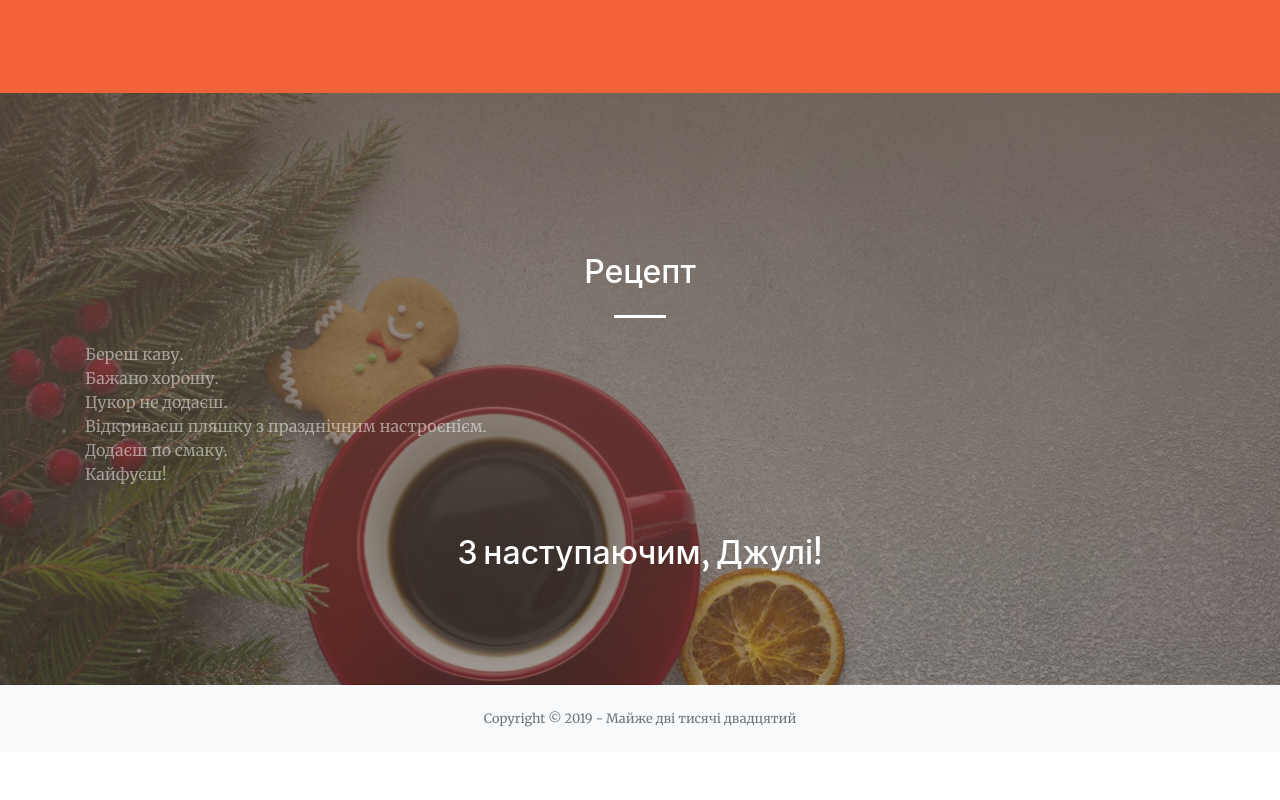
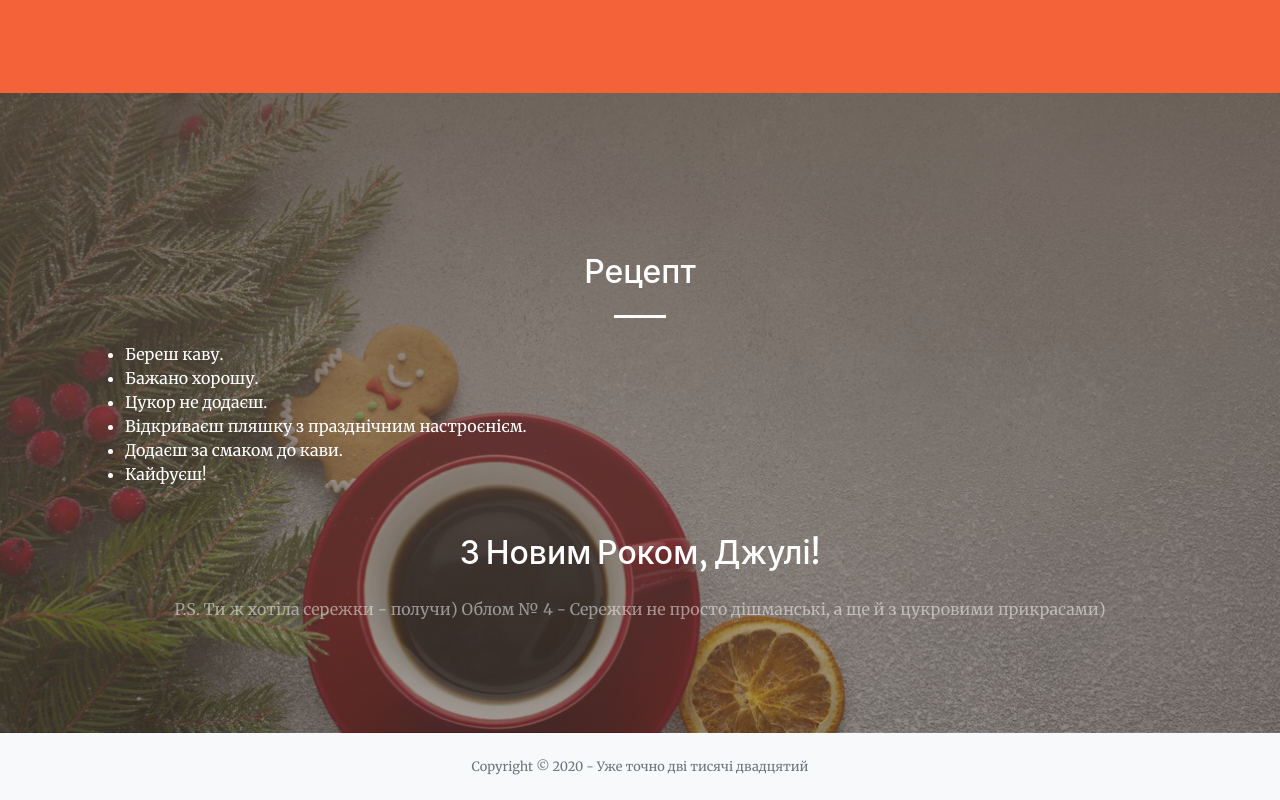
Before and after one commit to coffeequest-nkb/coffee-quest, a website with bundled scripts: page finish.html in a window 1280 px wide. Shown: the part 3070-3870 px from the top of the page. Before the commit the page ends 3822 px from the top, so only its background shows below. Built offline with nearby package versions, Linux system fonts and the light colour scheme.

Commit message:
It could be better. But the mistakes are our teachers.

```diff
--- a/finish.html
+++ b/finish.html
@@ -241,10 +241,19 @@
     <div class="container text-center">
 			<h2 class="mb-4">Рецепт</h2>
 			<hr class="divider light my-4">
-					<p class="text-white-50 mb-4 text-left">Береш каву. <br/>Бажано хорошу. <br/>Цукор не додаєш. <br/>Відкриваєш пляшку з празднічним настроєнієм. <br/>Додаєш по смаку. <br/>Кайфуєш!</p>
+					<!-- <p class="text-white-50 mb-4 text-left">Береш каву. <br/>Бажано хорошу. <br/>Цукор не додаєш. <br/>Відкриваєш пляшку з празднічним настроєнієм. <br/>Додаєш по смаку. <br/>Кайфуєш!</p> -->
+					<ul class="mb-4 text-left" >
+						<li>Береш каву.</li>
+						<li>Бажано хорошу.</li>
+						<li>Цукор не додаєш.</li>
+						<li>Відкриваєш пляшку з празднічним настроєнієм.</li>
+						<li>Додаєш за смаком до кави.</li>
+						<li>Кайфуєш!</li>
+					</ul>
 					<br/>
 
-			<h2 class="mb-4">З наступаючим, Джулі!</h2>
+			<h2 class="mb-4">З Новим Роком, Джулі!</h2>
+			<p class="text-white-50 mb-4">P.S. Ти ж хотіла сережки - получи) Облом № 4 - Сережки не просто дішманські, а ще й з цукровими прикрасами)</p>
     </div>
   </section>
 
@@ -253,7 +262,7 @@
   <!-- Footer -->
   <footer class="bg-light py-4">
     <div class="container">
-      <div class="small text-center text-muted">Copyright &copy; 2019 - Майже дві тисячі двадцятий</div>
+      <div class="small text-center text-muted">Copyright &copy; 2020 - Уже точно дві тисячі двадцятий</div>
     </div>
   </footer>
 
--- a/js/creative.min.js
+++ b/js/creative.min.js
@@ -1,6 +1,6 @@
 /*!
  * Start Bootstrap - Creative v5.1.8 (https://startbootstrap.com/template-overviews/creative)
- * Copyright 2013-2019 Start Bootstrap
+ * Copyright 2013-2020 Start Bootstrap
  * Licensed under MIT (https://github.com/BlackrockDigital/startbootstrap-creative/blob/master/LICENSE)
  */
 
--- a/scss/_masthead.scss
+++ b/scss/_masthead.scss
@@ -4,7 +4,12 @@ header.masthead {
   padding-bottom: calc(10rem - #{$navbar-height});
   // replace the masthead.jpg image in the /img directory to change the image
   // if the image name change, make sure to update the url path below!
-  background: linear-gradient(to bottom, #{fade-out($brown, .2)} 0%,#{fade-out($brown, .2)} 100%), url('../img/bg-masthead.jpg');
+  background: linear-gradient(
+      to bottom,
+      #{fade-out($brown, 0.2)} 0%,
+      #{fade-out($brown, 0.2)} 100%
+    ),
+    url("../img/bg-masthead.jpg");
   background-position: center;
   background-repeat: no-repeat;
   background-attachment: scroll;
@@ -30,3 +35,18 @@ header.masthead {
     }
   }
 }
+
+.happy-new-year {
+  padding-top: 10rem;
+  padding-bottom: calc(10rem - 72px);
+  background: linear-gradient(
+      to bottom,
+      rgba(92, 77, 66, 0.8) 0%,
+      rgba(92, 77, 66, 0.5) 100%
+    ),
+    url("../img/bg-coffee-year.jpg");
+  background-position: center bottom;
+  background-repeat: no-repeat;
+  background-attachment: scroll;
+  background-size: cover;
+}
--- a/scss/_variables.scss
+++ b/scss/_variables.scss
@@ -3,7 +3,7 @@
 // Color overrides
 
 // Set a custom color
-$orange: #f4623a !default;
+$orange: #00ffc8 !default;
 $brown: #5c4d42 !default;
 
 // Set primary color to orange
```
